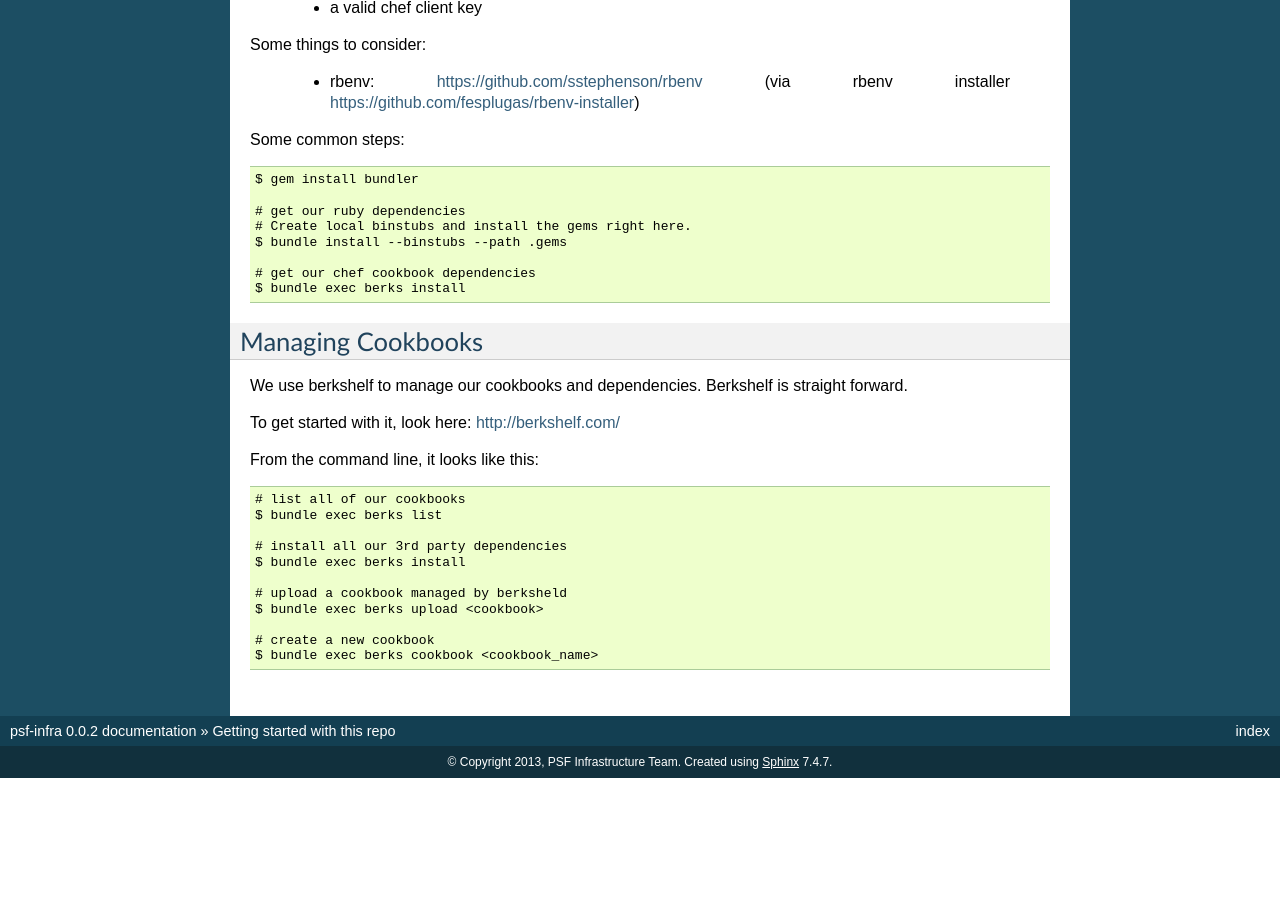
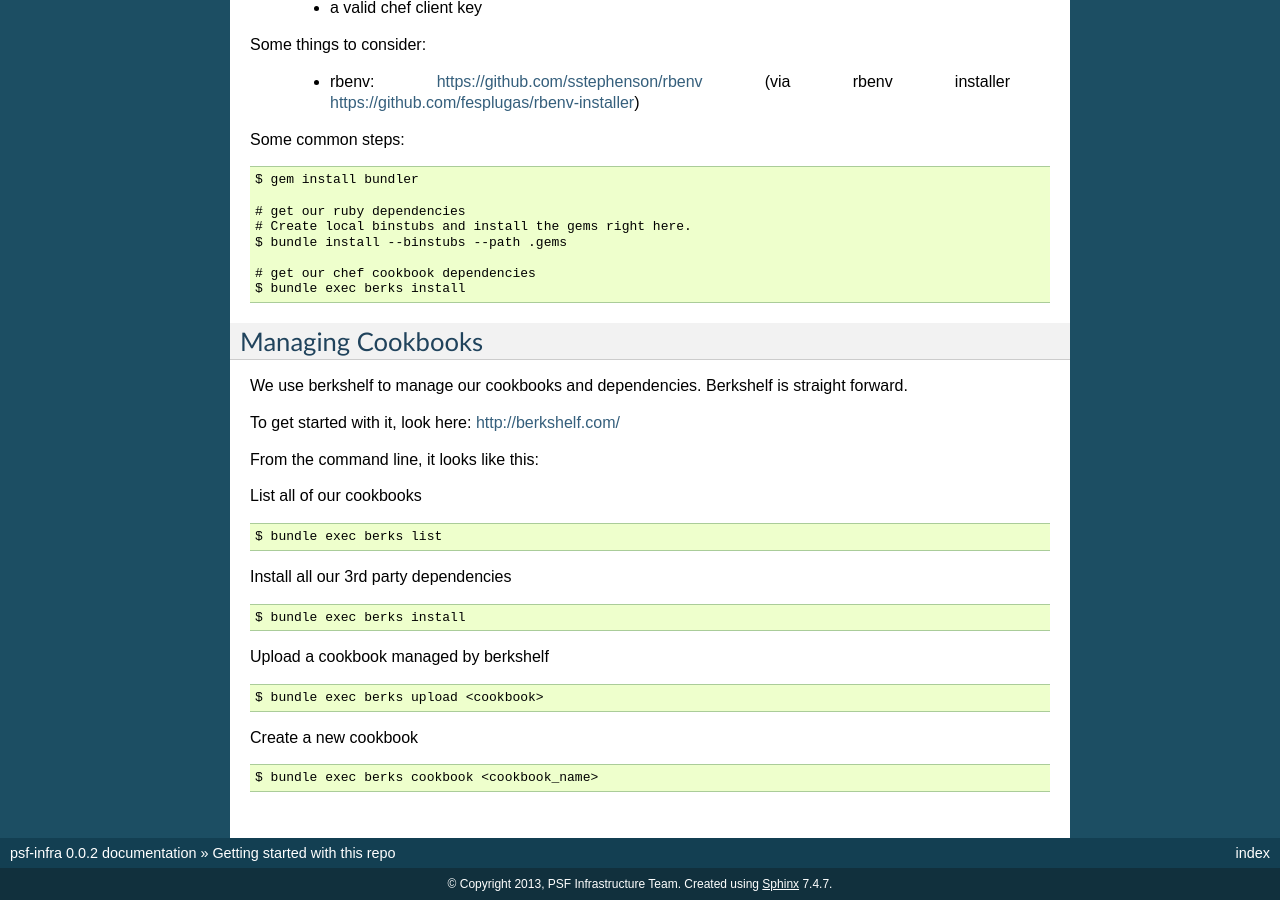
Before and after one commit to python/psf-chef, a Sphinx documentation site: the page built from doc/getting-started.rst, in a window 1280 px wide and 900 px high, scrolled down 862 px. Built offline with Sphinx 7.4.7, drawn with Linux system fonts in a browser that asks for light colours; before the commit the page ends 1640 px from its top, so only the background shows below that.

Commit message:
Some clarification.

```diff
--- a/doc/generating-these-docs.rst
+++ b/doc/generating-these-docs.rst
@@ -66,3 +66,6 @@ you want to publish it manually, you can do this.
 ::
 
   $ bundle exec rake docs:publish
+
+This will tell readthedocs.org to clone the tip of this repo on github
+and build it.
--- a/doc/getting-started.rst
+++ b/doc/getting-started.rst
@@ -65,16 +65,26 @@ To get started with it, look here: http://berkshelf.com/
 
 From the command line, it looks like this:
 
+List all of our cookbooks
+
 ::
 
-    # list all of our cookbooks
     $ bundle exec berks list
 
-    # install all our 3rd party dependencies
+Install all our 3rd party dependencies
+
+::
+
     $ bundle exec berks install
 
-    # upload a cookbook managed by berksheld
+Upload a cookbook managed by berkshelf
+
+::
+
     $ bundle exec berks upload <cookbook>
 
-    # create a new cookbook
+Create a new cookbook
+
+::
+
     $ bundle exec berks cookbook <cookbook_name>
```
